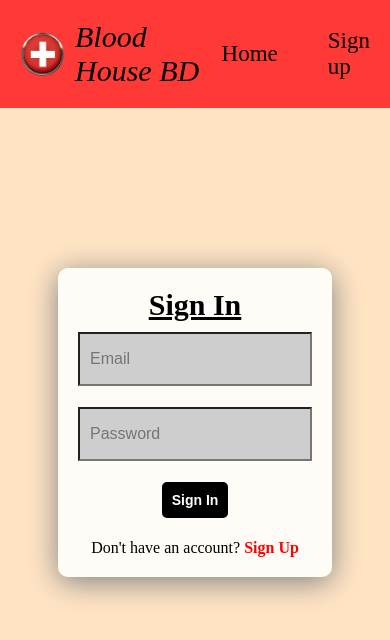
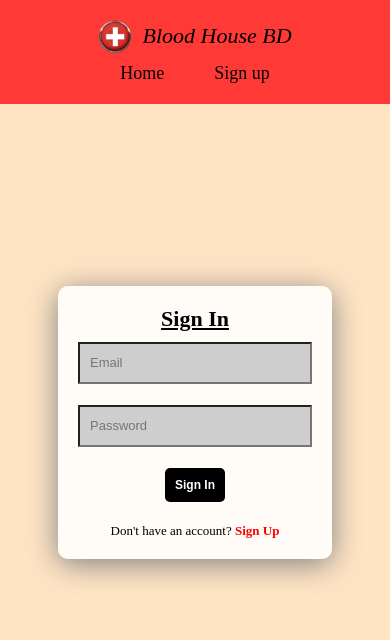
Before and after one commit to Chy-Zaber-Bin-Zahid/Blood-Donation, a PHP site: page /signIn.php in a window 390 px wide. Shown: the top 640 px of the page. Run offline with PHP 8.4, Linux system fonts and the light colour scheme.

Commit message:
two page responsibe done

```diff
--- a/home.php
+++ b/home.php
@@ -8,6 +8,7 @@
   <!-- css link -->
   <link rel="stylesheet" href="css/style.css">
   <link rel="stylesheet" href="css/homeblood.css">
+  <link rel="stylesheet" href="media/homeq.css">
   <title>Blood House BD | Blood For Everyone</title>
 </head>
 <body>
--- /dev/null
+++ b/media/signinq.css
@@ -0,0 +1,143 @@
+/* Bello 700px (Smaller desktops) */
+@media (max-width: 700px) {
+  .nav-car-img {
+    width: 4rem;
+  }
+
+  .nav-car-title {
+    font-size: 2.6rem;
+  }
+
+  .nav-left-box {
+    font-size: 2.1rem;
+  }
+
+  .text-center {
+    font-size: 2.6rem;
+  }
+
+  #name,
+  #password {
+    height: 2rem;
+    font-size: 1.4rem;
+  }
+
+  #submit {
+    font-size: 1.2rem;
+  }
+
+  .dont-have {
+    font-size: 1.4rem;
+  }
+}
+
+/* Bello 520px (Smaller desktops) */
+@media (max-width: 520px) {
+  .nav-car-img {
+    width: 3.6rem;
+  }
+
+  .nav-car-title {
+    font-size: 2.4rem;
+  }
+
+  .nav-left-box {
+    font-size: 2rem;
+  }
+
+  .text-center {
+    font-size: 2.4rem;
+  }
+
+  #name,
+  #password {
+    height: 1.8rem;
+    font-size: 1.4rem;
+  }
+
+  #submit {
+    font-size: 1.2rem;
+  }
+
+  .dont-have {
+    font-size: 1.4rem;
+  }
+}
+
+/* Bello 455px (Smaller desktops) */
+@media (max-width: 455px) {
+  nav {
+    flex-direction: column;
+    gap: 1rem;
+  }
+
+  .nav-car-img {
+    width: 3.4rem;
+  }
+
+  .nav-car-title {
+    font-size: 2.2rem;
+  }
+
+  .nav-left-box {
+    font-size: 1.8rem;
+  }
+
+  .text-center {
+    font-size: 2.2rem;
+  }
+
+  #name,
+  #password {
+    height: 1.8rem;
+    font-size: 1.3rem;
+  }
+
+  #submit {
+    font-size: 1.2rem;
+  }
+
+  .dont-have {
+    font-size: 1.3rem;
+  }
+}
+
+
+/* Bello 335px (Smaller desktops) */
+@media (max-width: 335px) {
+  nav {
+    flex-direction: column;
+    gap: 1rem;
+  }
+
+  .nav-car-img {
+    width: 3.2rem;
+  }
+
+  .nav-car-title {
+    font-size: 2.2rem;
+  }
+
+  .nav-left-box {
+    font-size: 1.8rem;
+  }
+
+  .text-center {
+    font-size: 2rem;
+  }
+
+  #name,
+  #password {
+    height: 1.5rem;
+    font-size: 1.3rem;
+    padding: .5rem;
+  }
+
+  #submit {
+    font-size: 1.1rem;
+  }
+
+  .dont-have {
+    font-size: 1.3rem;
+  }
+}
--- a/signIn.php
+++ b/signIn.php
@@ -8,6 +8,7 @@
   <!-- css file link -->
   <link rel="stylesheet" href="css/style.css">
   <link rel="stylesheet" href="css/signIn.css">
+  <link rel="stylesheet" href="media/signinq.css">
   <title>Blood House BD | Blood For Everyone</title>
 </head>
 <body>
```
Also changed, not shown: media/homeq.css (added, +131 -0 lines).
